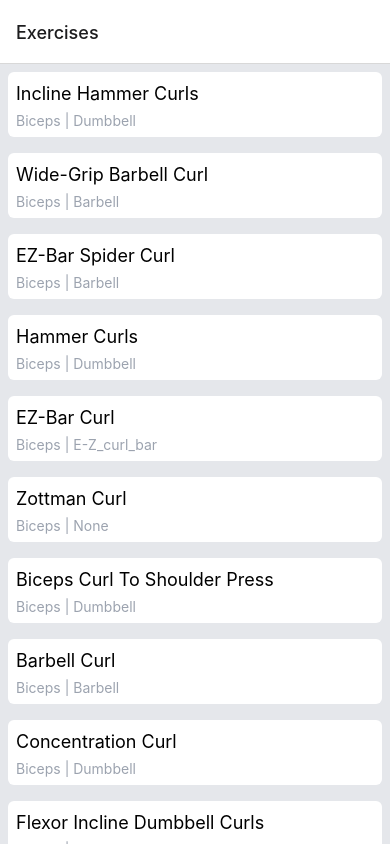
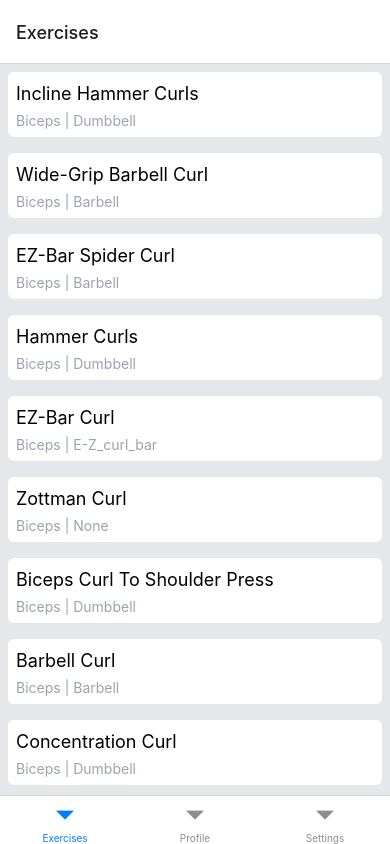
Before and after one commit to yadavNishant2020/FitFocus, a React Native app: screen / in a window 390 px wide. Built offline with nearby package versions, Linux system fonts and the light colour scheme.

Commit message:
Bottom navigation added

```diff
--- a/package.json
+++ b/package.json
@@ -10,6 +10,7 @@
     "test": "jest"
   },
   "dependencies": {
+    "@react-navigation/bottom-tabs": "^6.5.20",
     "@react-navigation/native": "^6.1.17",
     "@react-navigation/native-stack": "^6.9.26",
     "@react-navigation/stack": "^6.3.29",
@@ -18,6 +19,7 @@
     "react-native-gesture-handler": "^2.16.2",
     "react-native-safe-area-context": "^4.10.1",
     "react-native-screens": "^3.31.1",
+    "react-native-vector-icons": "^10.1.0",
     "react-native-video": "^6.0.0",
     "react-native-webview": "^13.10.2",
     "react-native-youtube": "^2.0.2",
@@ -34,6 +36,7 @@
     "@react-native/metro-config": "0.74.83",
     "@react-native/typescript-config": "0.74.83",
     "@types/react": "^18.2.6",
+    "@types/react-native-vector-icons": "^6.4.18",
     "@types/react-test-renderer": "^18.0.0",
     "babel-jest": "^29.6.3",
     "eslint": "^8.19.0",
--- a/src/App.tsx
+++ b/src/App.tsx
@@ -1,23 +1,42 @@
 import React from 'react';
 import { NavigationContainer } from '@react-navigation/native';
 import { createNativeStackNavigator } from '@react-navigation/native-stack';
+import { createBottomTabNavigator } from '@react-navigation/bottom-tabs';
 import Exercises from './views/exercises';
 import ExerciseDetails from './views/exerciseDetails';
+import { Text } from 'react-native';
+
+// Demo components for other tab screens
+const Profile = () => <Text>Profile Screen</Text>;
+const Settings = () => <Text>Settings Screen</Text>;
 
 const Stack = createNativeStackNavigator();
+const Tab = createBottomTabNavigator();
+
+const ExercisesStack = () => (
+  <Stack.Navigator>
+    <Stack.Screen
+      name="Exercises"
+      component={Exercises}
+      options={{ headerShown: true }}
+    />
+    <Stack.Screen
+      name="ExerciseDetails"
+      component={ExerciseDetails}
+      options={{ headerShown: true }}
+    />
+  </Stack.Navigator>
+);
+
 
 const App = () => {
   return (
     <NavigationContainer>
-      <Stack.Navigator
-        screenOptions={{
-          headerShown: true,
-          animation: 'slide_from_right',
-          gestureEnabled: true,
-        }}>
-        <Stack.Screen name="Exercises" component={Exercises} />
-        <Stack.Screen name="ExerciseDetails" component={ExerciseDetails} />
-      </Stack.Navigator>
+      <Tab.Navigator>
+        <Tab.Screen name="Exercises" component={ExercisesStack}  options={{ headerShown: false }} />
+        <Tab.Screen name="Profile" component={Profile} />
+        <Tab.Screen name="Settings" component={Settings} />
+      </Tab.Navigator>
     </NavigationContainer>
   );
 };
--- a/src/navigation/index.tsx
+++ b/src/navigation/index.tsx
@@ -10,7 +10,6 @@ export default function App() {
       <NavigationContainer>
         <Tab.Navigator>
           <Tab.Screen name="Home" component={Exercises} />
-
         </Tab.Navigator>
       </NavigationContainer>
     );
```
Also changed, not shown: 2 other files (tests, documents, lock files or other folders).
